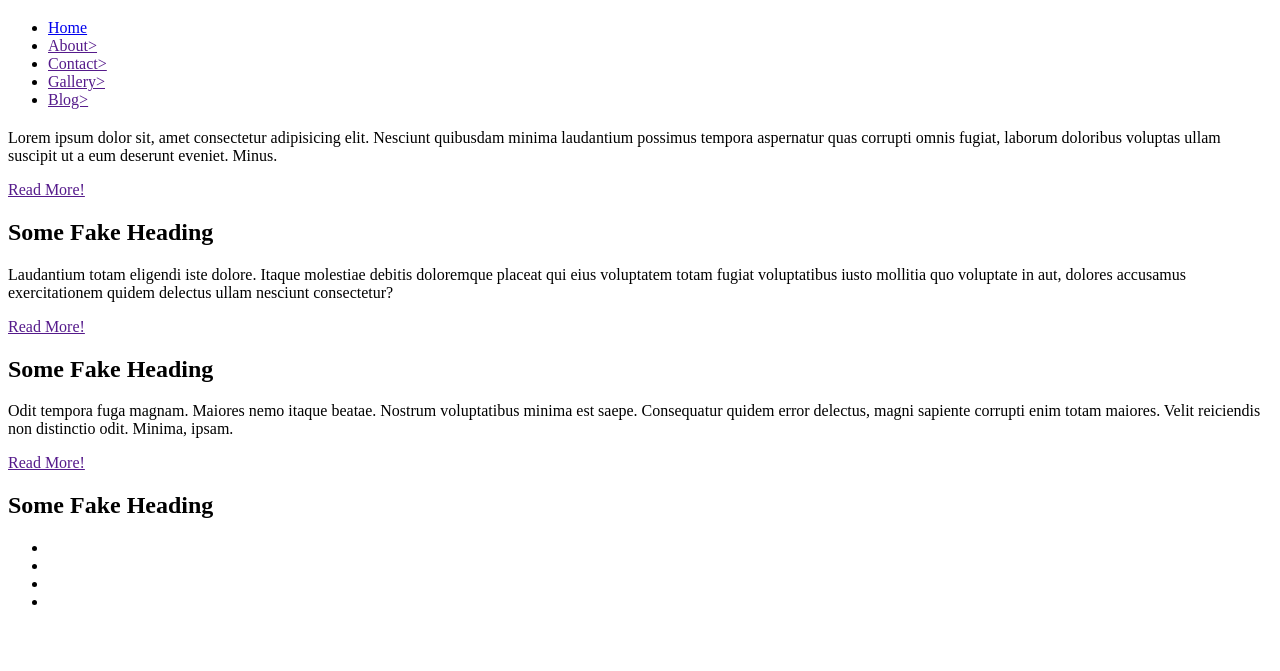
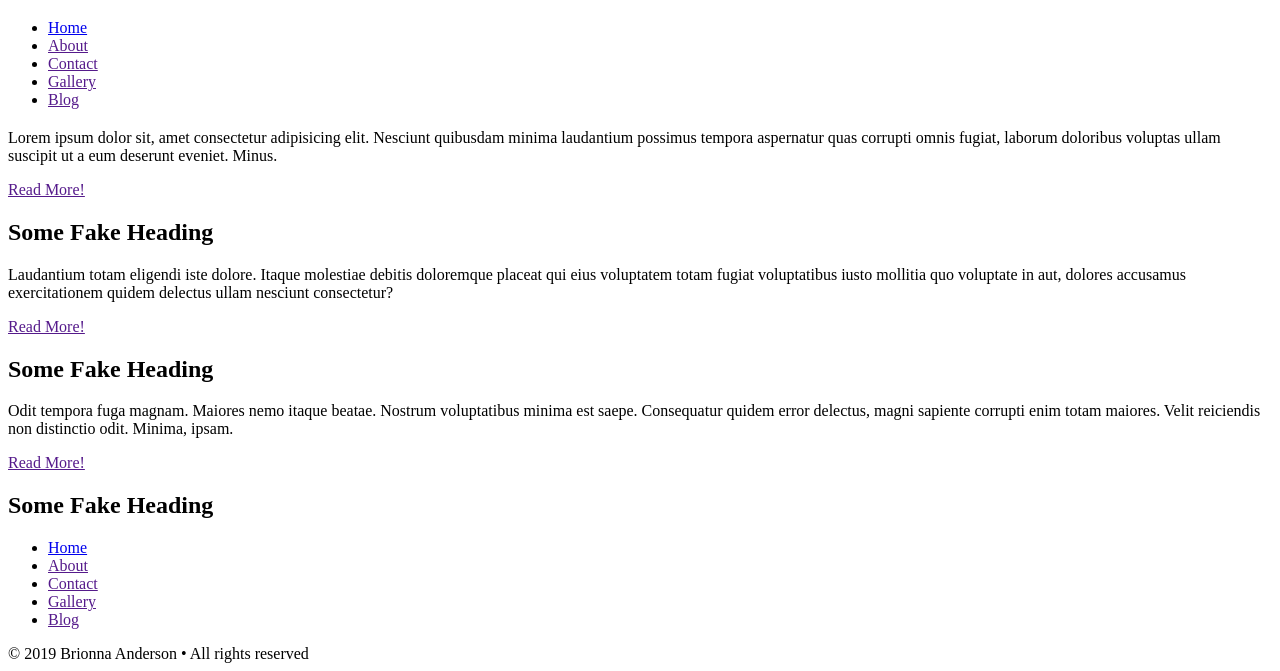
Before and after one commit to brionna92/practice-project, a website: page index.html in a window 1280 px wide. Shown: the part 281-952 px from the top of the page. Before the commit the page ends 908 px from the top, so only its background shows below. Drawn offline with Linux system fonts and the light colour scheme.

Commit message:
add copyright

```diff
--- a/index.html
+++ b/index.html
@@ -27,10 +27,10 @@
     <nav>
       <ul>
         <li><a href="./index.html">Home</a></li>
-        <li><a href="">About></a></li>
-        <li><a href="">Contact></a></li>
-        <li><a href="">Gallery></a></li>
-        <li><a href="">Blog></a></li>
+        <li><a href="">About</a></li>
+        <li><a href="">Contact</a></li>
+        <li><a href="">Gallery</a></li>
+        <li><a href="">Blog</a></li>
       </ul>
       <!-- We Usually only have one <na> to represent -->
     </nav>
@@ -68,11 +68,14 @@
       <h2>Some Fake Heading</h2>
       <footer>
         <ul>
-          <li><a href=""></a></li>
-          <li><a href=""></a></li>
-          <li><a href=""></a></li>
-          <li><a href=""></a></li>
+            <li><a href="./index.html">Home</a></li>
+            <li><a href="">About</a></li>
+            <li><a href="">Contact</a></li>
+            <li><a href="">Gallery</a></li>
+            <li><a href="">Blog</a></li>
+
         </ul>
+        &copy; 2019 Brionna Anderson &bullet; All rights reserved
       </footer>
     </main>
   </body>
```
